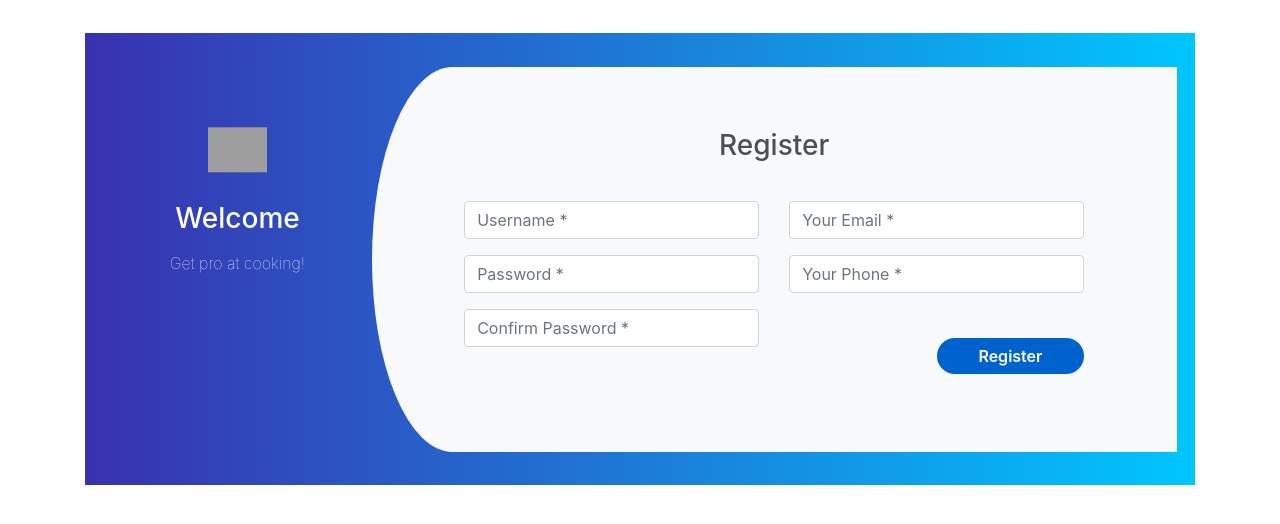
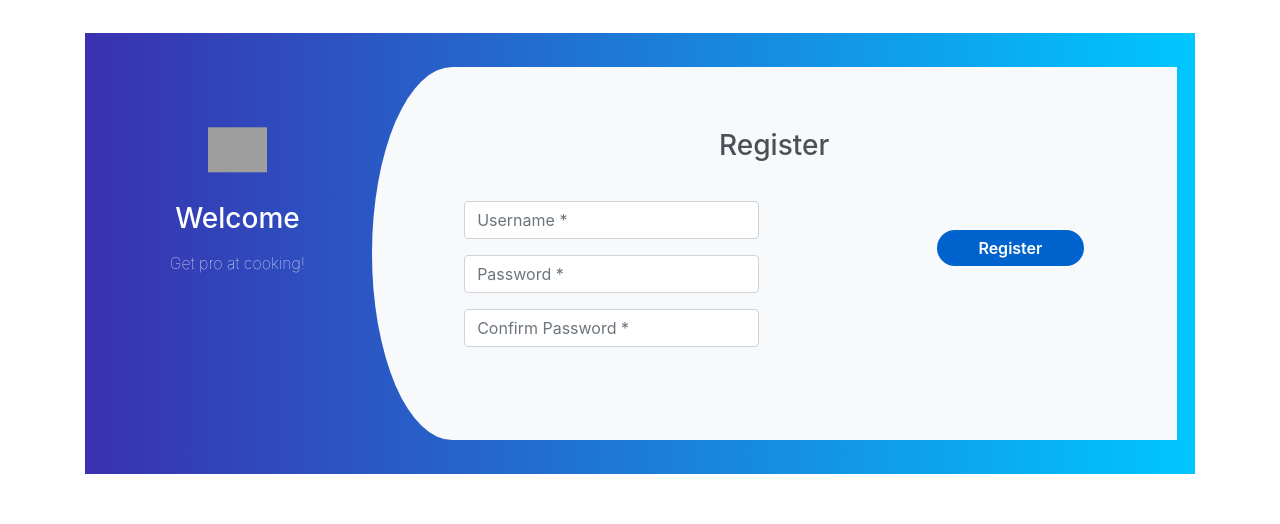
Before and after one commit to DaanSchueler/project, a Flask app: page /register in a window 1280 px wide. Shown: the part 56-580 px from the top of the page. Run offline with Flask 2, Linux system fonts and the light colour scheme; some libraries are stand-ins or nearby versions; grey boxes are pictures that could not be loaded.

Commit message:
nieuwe feature: ...

```diff
--- a/templates/register.html
+++ b/templates/register.html
@@ -53,45 +53,8 @@
                                         </div>
                                     </div>
                                     <div class="col-md-6">
-                                        <div class="form-group">
-                                            <input type="email" class="form-control" placeholder="Your Email *" value="" />
-                                        </div>
-                                        <div class="form-group">
-                                            <input type="text" minlength="10" maxlength="10" name="txtEmpPhone" class="form-control" placeholder="Your Phone *" value="" />
-                                        </div>
                                         <input type="submit" class="btnRegister"  value="Register"/>
                                     </div>
                                 </div>
                             </div>
-                            <div class="tab-pane fade show" id="profile" role="tabpanel" aria-labelledby="profile-tab">
-                                <h3  class="register-heading">Apply as a Hirer</h3>
-                                <div class="row register-form">
-                                    <div class="col-md-6">
-                                        <div class="form-group">
-                                            <input type="text" class="form-control" placeholder="Username *" value="" />
-                                        </div>
-                                    </div>
-                                    <div class="col-md-6">
-                                        <div class="form-group">
-                                            <input type="password" class="form-control" placeholder="Password *" value="" />
-                                        </div>
-                                        <div class="form-group">
-                                            <input type="password" class="form-control" placeholder="Confirm Password *" value="" />
-                                        </div>
-                                        <div class="form-group">
-                                            <select class="form-control">
-                                                <option class="hidden"  selected disabled>Please select your Sequrity Question</option>
-                                                <option>What is your Birthdate?</option>
-                                                <option>What is Your old Phone Number</option>
-                                                <option>What is your Pet Name?</option>
-                                            </select>
-                                        </div>
-                                        <div class="form-group">
-                                            <input type="text" class="form-control" placeholder="`Answer *" value="" />
-                                        </div>
-                                        <input type="submit" class="btnRegister"  value="Register"/>
-                                    </div>
-                                </div>
-
-
                                 </body>
```
